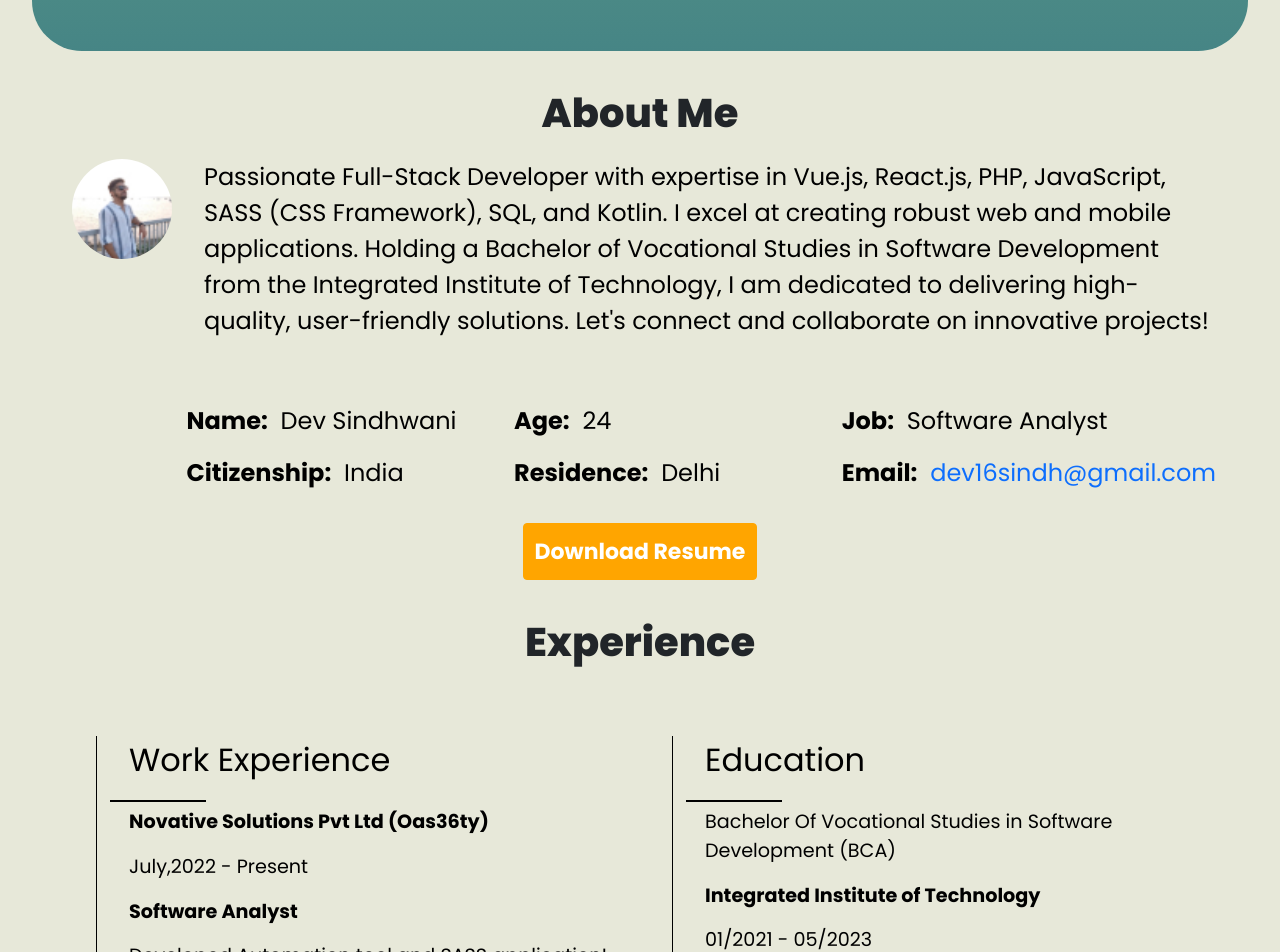
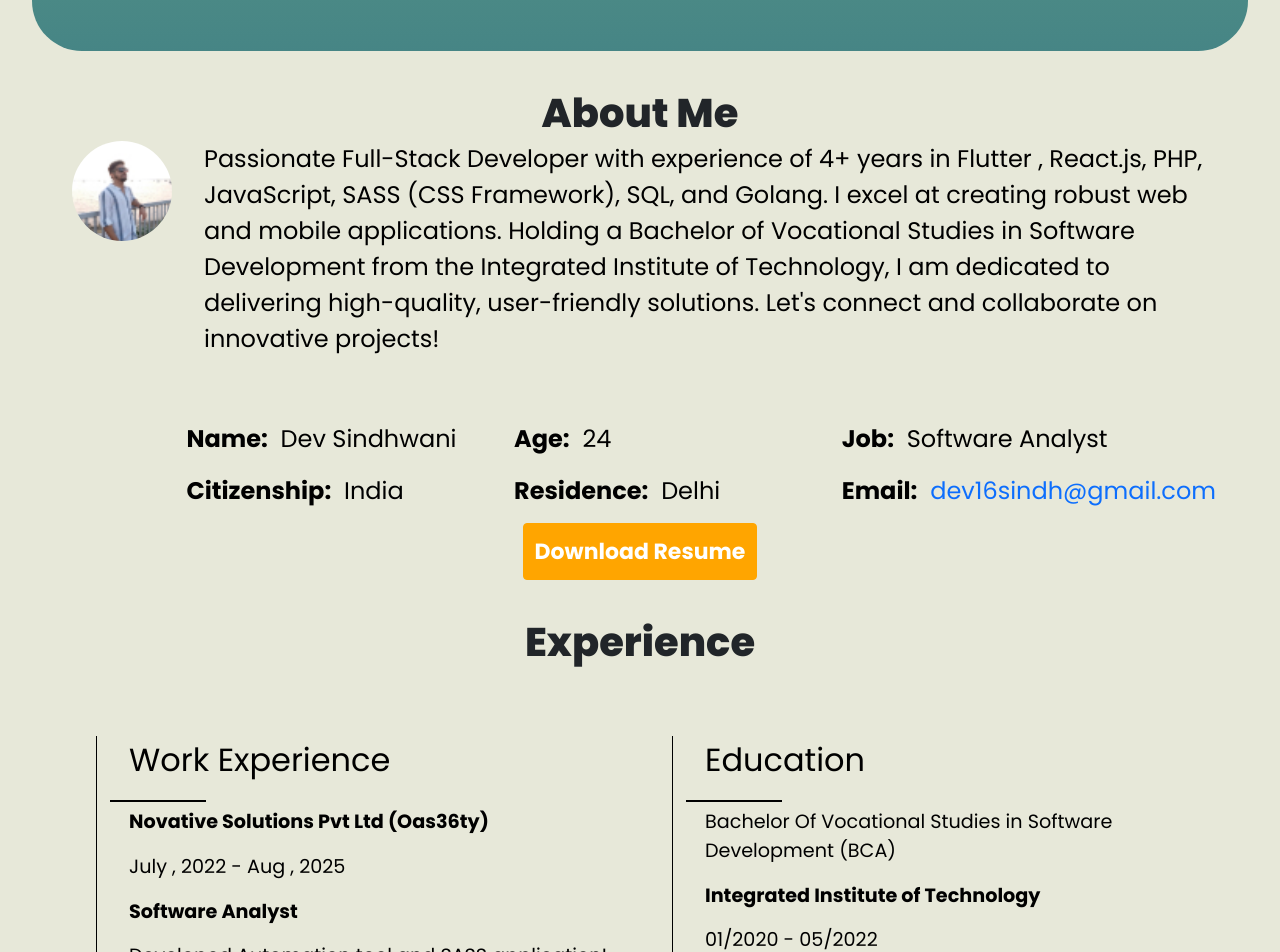
Before and after one commit to dev1662/portfolio, a React (Create React App) app: page /resume in a window 1280 px wide. Shown: the part 549-1501 px from the top of the page. Built offline with nearby package versions, Linux system fonts and the light colour scheme.

Commit message:
Update Resume.js

```diff
--- a/src/Resume.js
+++ b/src/Resume.js
@@ -128,8 +128,8 @@ const Resume = () => {
         <div className="abt">
           <img src="profile.jpg" className="pp" alt="profile"></img>
           <div className="res-text">
-            Passionate Full-Stack Developer with expertise in Vue.js, React.js,
-            PHP, JavaScript, SASS (CSS Framework), SQL, and Kotlin. I excel at
+            Passionate Full-Stack Developer with experience of 4+ years in Flutter , React.js,
+            PHP, JavaScript, SASS (CSS Framework), SQL, and Golang. I excel at
             creating robust web and mobile applications. Holding a Bachelor of
             Vocational Studies in Software Development from the Integrated
             Institute of Technology, I am dedicated to delivering high-quality,
@@ -177,7 +177,7 @@ const Resume = () => {
         <div className="exp-container">
           <div className="t1">Work Experience</div>
           <div className="company">Novative Solutions Pvt Ltd (Oas36ty)</div>
-          <div className="Year">July,2022 - Present</div>
+          <div className="Year">July , 2022 - Aug , 2025</div>
           <div className="designation">Software Analyst</div>
           <div className="time-info">
             Developed Automation tool and SASS application! Integrate GMAIL
@@ -217,7 +217,7 @@ const Resume = () => {
             Bachelor Of Vocational Studies in Software Development (BCA)
           </div>
           <div className="designation">Integrated Institute of Technology</div>
-          <div className="time-info">01/2021 - 05/2023</div>
+          <div className="time-info">01/2020 - 05/2022</div>
 
           {/*<div className="Year">2021-Present</div>
                         <div className="designation">Software Engineer</div>
```
